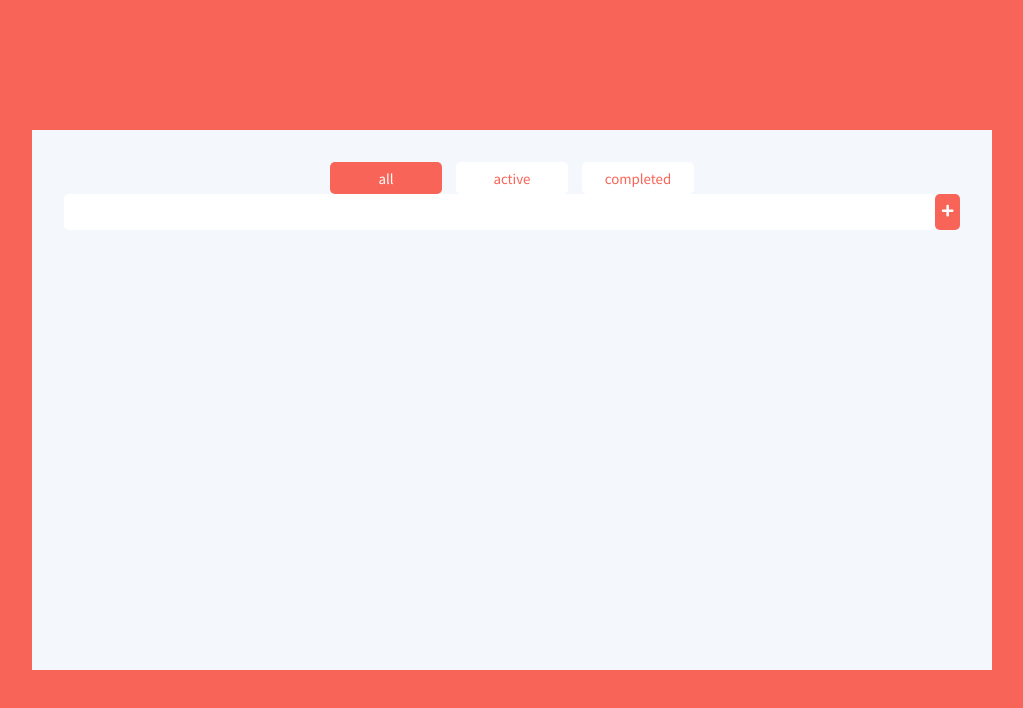
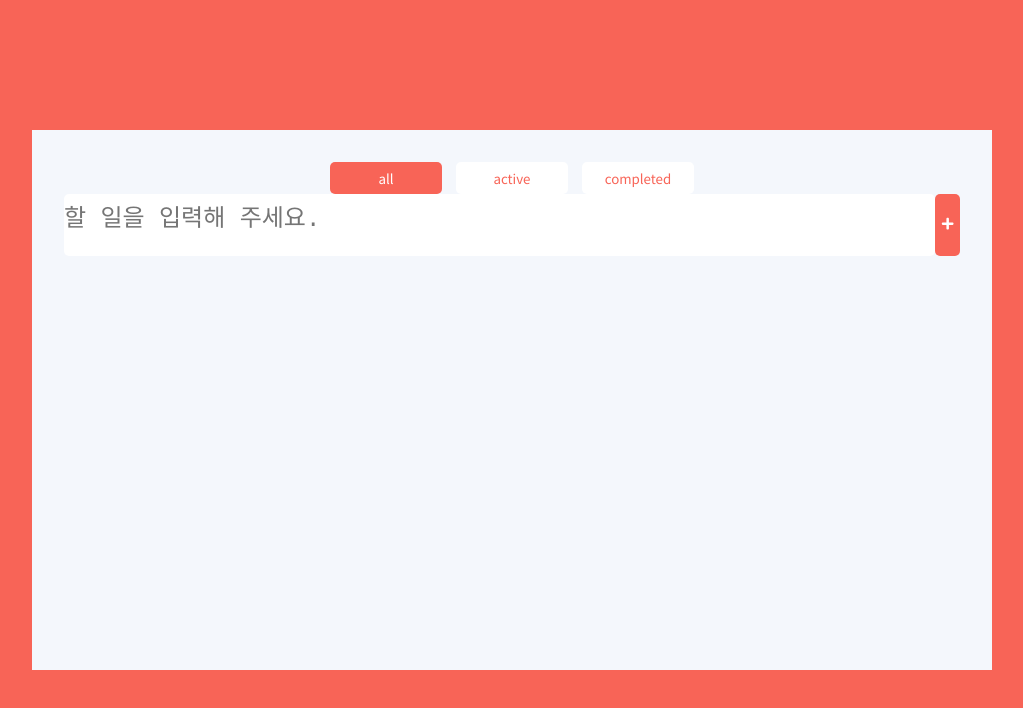
Before and after one commit to Seonghui/todo-list, a React (Create React App) app: page / in a window 1280 px wide. Shown: the top 708 px of the page, without its empty margins (128-1151 px from the left). Built offline with nearby package versions, Linux system fonts and the light colour scheme.

Commit message:
input text 태그에서 textarea로 변경

```diff
--- a/src/AddTodoForm.tsx
+++ b/src/AddTodoForm.tsx
@@ -12,8 +12,9 @@ export const AddTodoForm: React.FC<AddtodoFormProps> = ({
   changeInput,
   input
 }) => {
-  const handleChange = (e: ChangeEvent<HTMLInputElement>) => {
+  const handleChange = (e: ChangeEvent<HTMLTextAreaElement>) => {
     changeInput(e.target.value);
+    console.log(e.target.value);
   };
 
   const handleSubmit = (e: FormEvent<HTMLButtonElement>) => {
@@ -23,11 +24,11 @@ export const AddTodoForm: React.FC<AddtodoFormProps> = ({
 
   return (
     <form className="form">
-      <input
-        className="input-text"
-        type="text"
+      <textarea
+        className="textarea"
         value={input}
         onChange={handleChange}
+        placeholder="할 일을 입력해 주세요."
       />
       <button className="button" type="submit" onClick={handleSubmit}>
         <FaPlus />
--- a/src/TodoListItem.tsx
+++ b/src/TodoListItem.tsx
@@ -17,7 +17,7 @@ export const TodoListItem: React.FC<TodoListItemProps> = ({
   const [newText, setNewText] = useState(todo.text);
   const [isEditing, setIsEditing] = useState(false);
 
-  const handleChange = (e: ChangeEvent<HTMLInputElement>) => {
+  const handleChange = (e: ChangeEvent<HTMLTextAreaElement>) => {
     setNewText(e.target.value);
   };
 
@@ -49,10 +49,10 @@ export const TodoListItem: React.FC<TodoListItemProps> = ({
         />
         <label htmlFor={todo.id}></label>
         {isEditing ? (
-          <input type="text" value={newText} onChange={handleChange} />
+          <textarea className="textarea" value={newText} onChange={handleChange} />
         ) : (
-          <span>{todo.text}</span>
-        )}
+            <span>{todo.text}</span>
+          )}
       </div>
       <div className="item-footer">
         <span>{moment(todo.date).format("YYYY년 MM월 DD일 HH시 mm분")}</span>
--- a/src/sass/components/_forms.scss
+++ b/src/sass/components/_forms.scss
@@ -3,11 +3,11 @@
   width: 100%;
   display: flex;
   justify-content: space-between;
-  .input-text {
-    width: 100%;
-    font-size: 1.5rem;
-    padding: 0.25rem 0;
-  }
+}
+.textarea {
+  width: 100%;
+  font-size: 1.5rem;
+  padding: 0.25rem 0;
 }
 
 // checkbox
--- a/src/sass/components/_todoListItem.scss
+++ b/src/sass/components/_todoListItem.scss
@@ -7,6 +7,7 @@
       width: calc(100% - 2rem);
       height: auto;
       padding-left: 2rem;
+      white-space:pre
     }
     &.complete {
       span {
```
